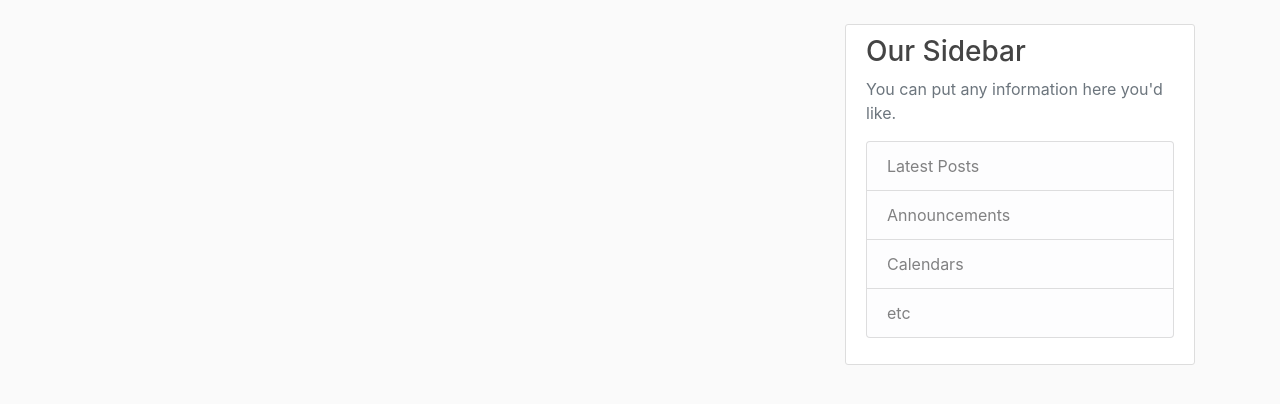
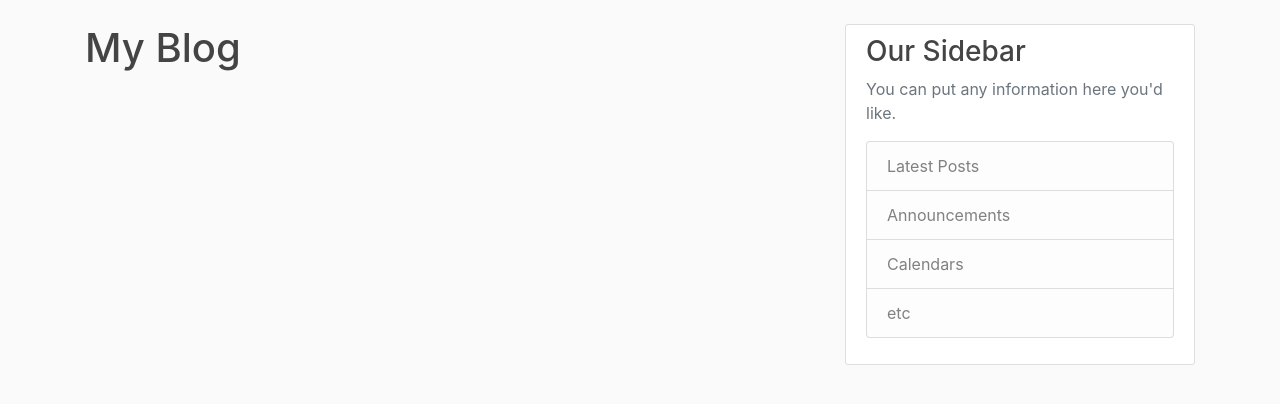
Before and after one commit to Pawankumar415/django_project1, a Django app: template django_project/blog/templates/blog/home.html in a window 1280 px wide. Shown: the part 56-460 px from the top of the page. Run offline with Django 3.2, Linux system fonts and the light colour scheme; the template is opened without the code that fills it, so the values that code supplies are empty.

Commit message:
added h1 tag

```diff
--- a/django_project/blog/templates/blog/home.html
+++ b/django_project/blog/templates/blog/home.html
@@ -1,5 +1,6 @@
 {% extends 'blog/base.html' %}
 {% block content %}
+<h1>My Blog</h1>
     {% for post in posts %}
         <article class="media content-section">
   <div class="media-body">
```
